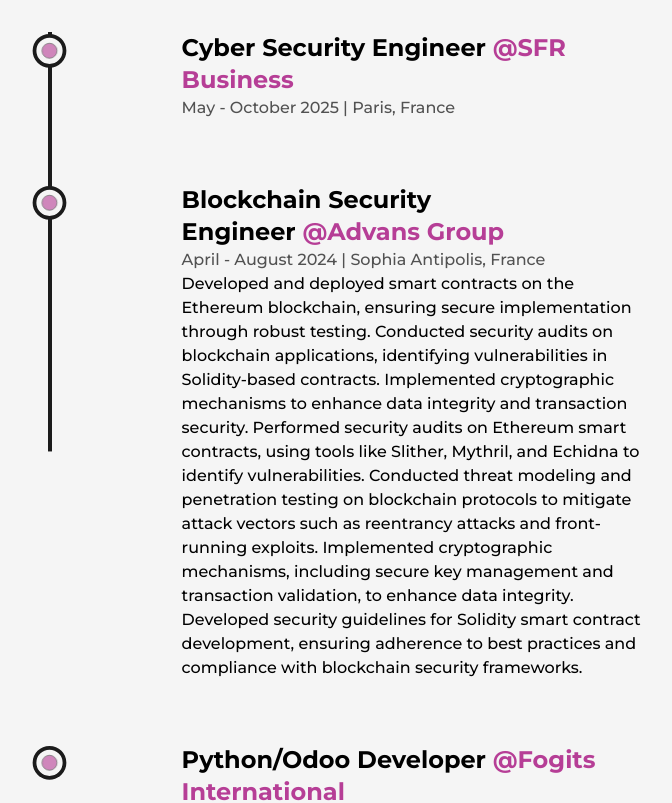
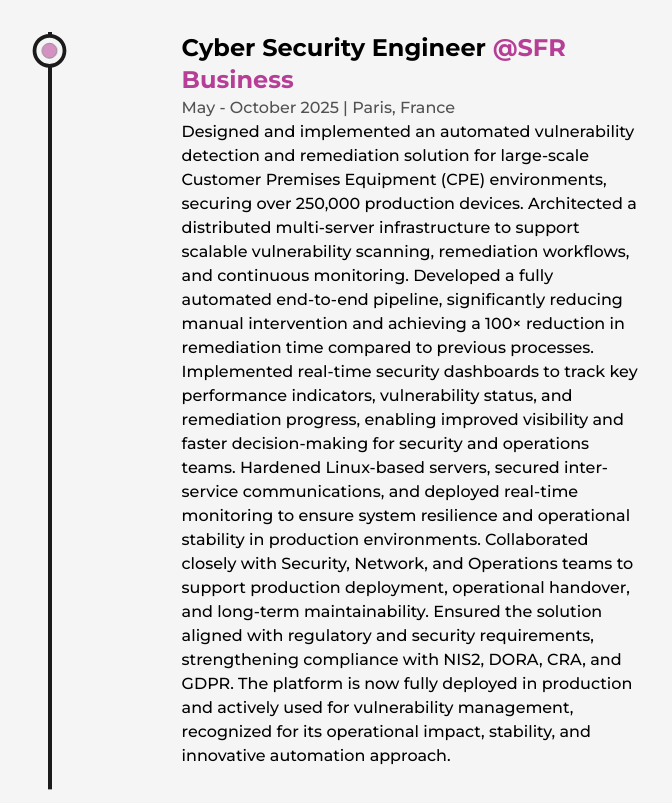
Before and after one commit to MohamedTaherMaalej/my-portfolio, a Next.js app: page /about in a window 1280 px wide. Shown: the part 2780-3583 px from the top of the page, without its empty margins (244-916 px from the left). Built offline with nearby package versions, Linux system fonts and the light colour scheme.

Commit message:
Update Experience Component

```diff
--- a/components/Experience.js
+++ b/components/Experience.js
@@ -51,7 +51,11 @@
           {/* <Details  position='Cybersecurity Engineer' company='Freelance' companyLink='https://www.mohamedtahermaalej.com' duration='2025 - Present' address='Paris, France' work='Conducting penetration testing and vulnerability assessments to identify and mitigate security risks.
 Implementing SIEM solutions for real-time threat detection and response.
 Collaborating on security audits and compliance assessments to ensure adherence to industry standards.'/> */}
-          <Details  position='Cyber Security Engineer' company='SFR Business' companyLink='https://www.sfrbusiness.fr' duration='May - October 2025' address='Paris, France' work=''/>
+          <Details  position='Cyber Security Engineer' company='SFR Business' companyLink='https://www.sfrbusiness.fr' duration='May - October 2025' address='Paris, France' work='Designed and implemented an automated vulnerability detection and remediation solution for large-scale Customer Premises Equipment (CPE) environments, securing over 250,000 production devices. Architected a distributed multi-server infrastructure to support scalable vulnerability scanning, remediation workflows, and continuous monitoring. Developed a fully automated end-to-end pipeline, significantly reducing manual intervention and achieving a 100× reduction in remediation time compared to previous processes.
+
+          Implemented real-time security dashboards to track key performance indicators, vulnerability status, and remediation progress, enabling improved visibility and faster decision-making for security and operations teams. Hardened Linux-based servers, secured inter-service communications, and deployed real-time monitoring to ensure system resilience and operational stability in production environments.
+
+          Collaborated closely with Security, Network, and Operations teams to support production deployment, operational handover, and long-term maintainability. Ensured the solution aligned with regulatory and security requirements, strengthening compliance with NIS2, DORA, CRA, and GDPR. The platform is now fully deployed in production and actively used for vulnerability management, recognized for its operational impact, stability, and innovative automation approach.'/>
           <Details  position='Blockchain Security Engineer' company='Advans Group' companyLink='https://www.advans-group.com' duration='April - August 2024' address='Sophia Antipolis, France' work='Developed and deployed smart contracts on the Ethereum blockchain, ensuring secure implementation through robust testing.
   Conducted security audits on blockchain applications, identifying vulnerabilities in Solidity-based contracts.
   Implemented cryptographic mechanisms to enhance data integrity and transaction security.
```
